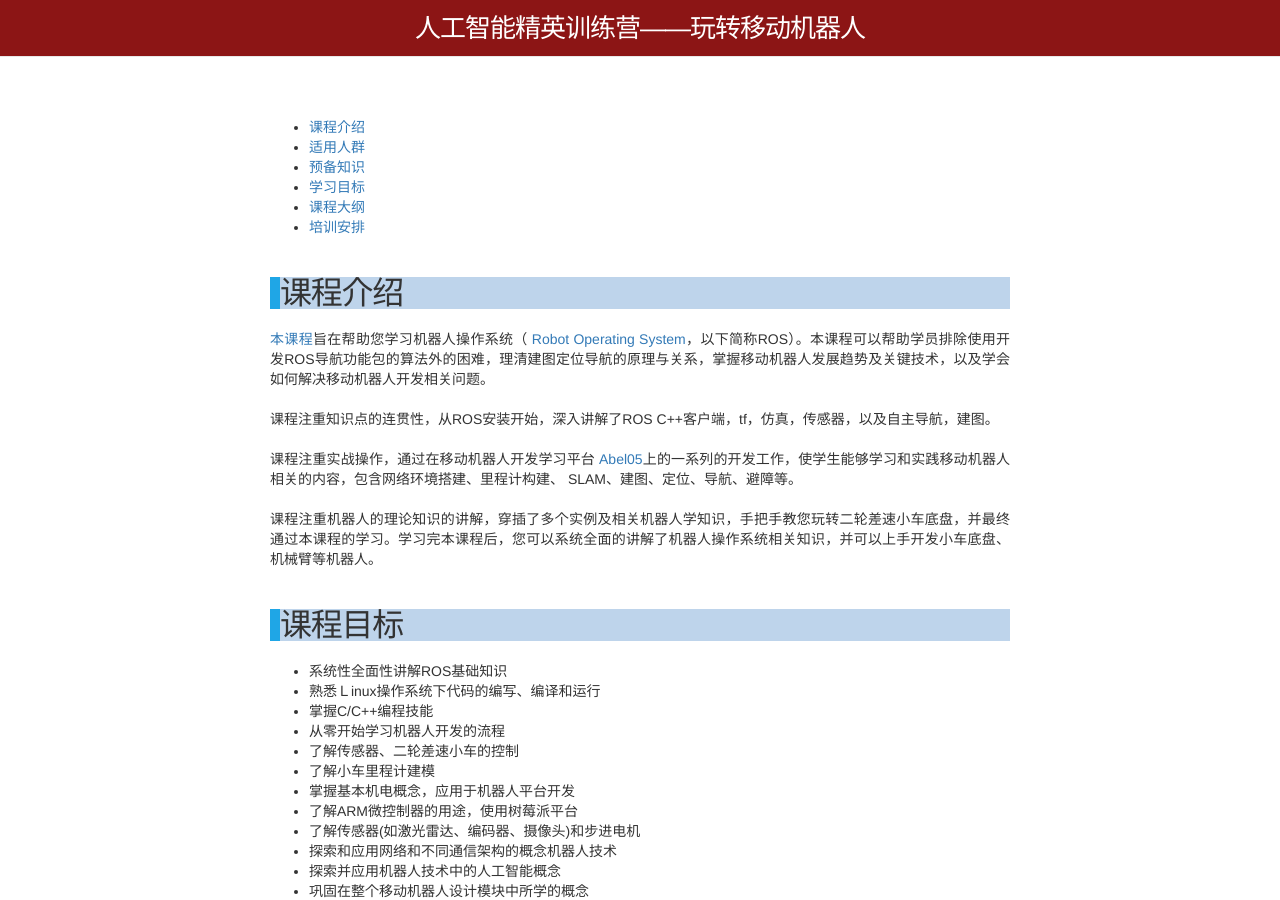
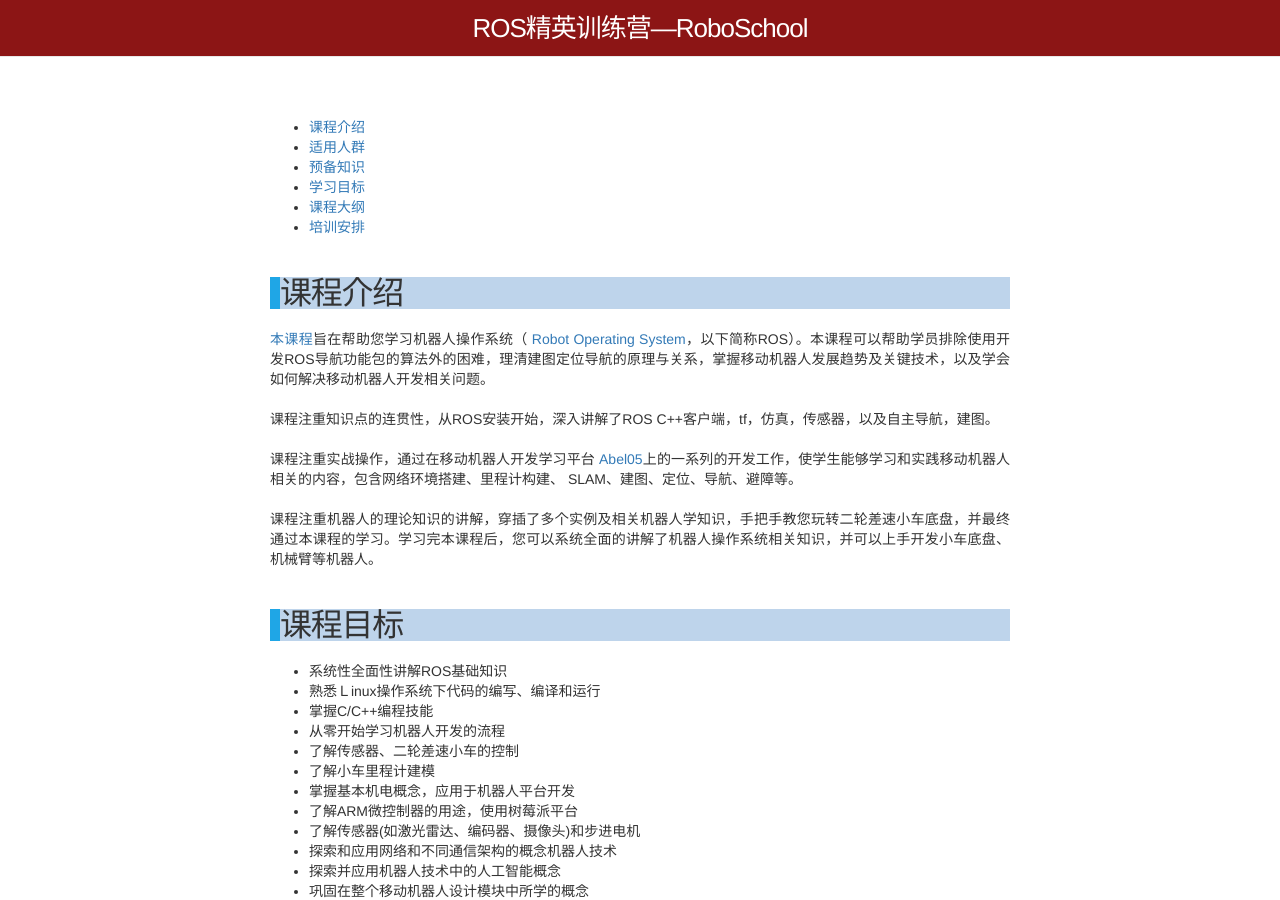
Before and after one commit to TonyRobotics/TonyRobotics.github.io, a Jekyll site: the page built from index.md, in a window 1280 px wide and 900 px high. Built offline with Jekyll 4.4.1, drawn with Linux system fonts in a browser that asks for light colours; nearby versions of some CDN libraries.

Commit message:
修改index.md

```diff
--- a/_config.yml
+++ b/_config.yml
@@ -1,7 +1,7 @@
 # Site settings
-title: 人工智能精英训练营——玩转移动机器人
+title: ROS精英训练营—RoboSchool
 email: info@tonyrobotics.com
-description: "Course materials and notes for Stanford class CS231n: Convolutional Neural Networks for Visual Recognition."
+description: "ROS精英训练营—RoboSchool"
 baseurl: "https://tonyrobotics.github.io"
 url: "https://tonyrobotics.github.io"
 github_username:  tonyrobotics
```
